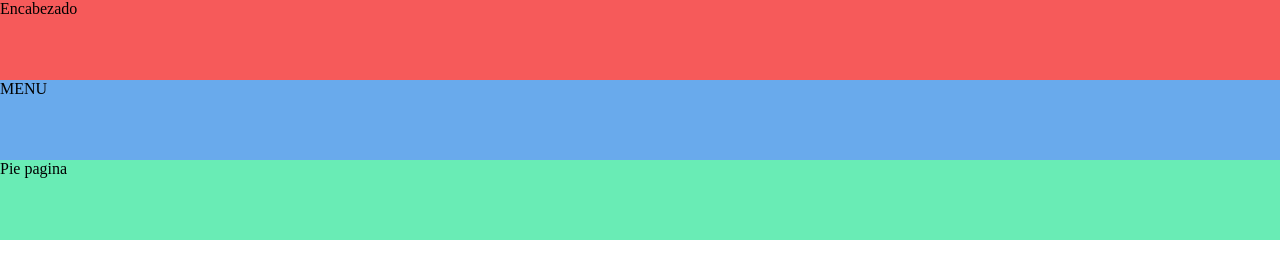
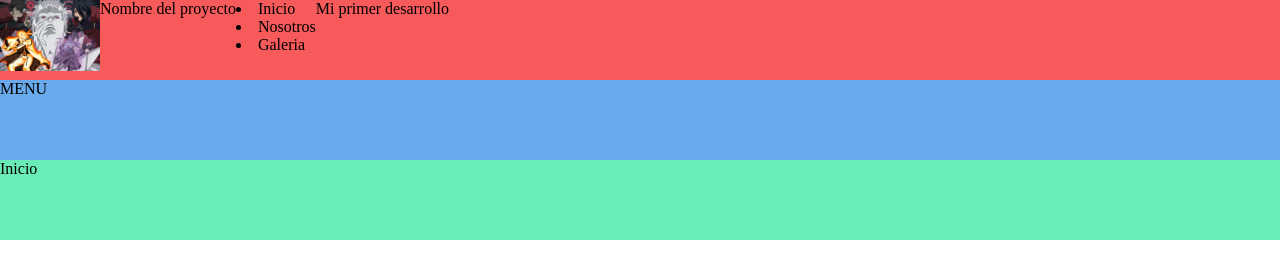
Before and after one commit to EricJess2001/web2452439, a plain HTML site: page index.html in a window 1280 px wide. Drawn offline with Linux system fonts and the light colour scheme.

Commit message:
Encabezado

```diff
--- a/index.html
+++ b/index.html
@@ -11,13 +11,24 @@
 <body>
 
 <header>
-Encabezado
+    <section>
+        <img src="img\chimbita.jpg" alt="logo" width="100px"/>
+    </section>
+    <section>
+        <p>Nombre del proyecto</p>
+    </section>
+    <nav>
+<li>Inicio</li>
+<li>Nosotros</li>
+<li>Galeria</li>
+    </nav>
+    Mi primer desarrollo
 </header>
 <main>
     MENU
 </main>
 <footer>
-    Pie pagina
+    Inicio
 </footer>
 
 </body>
```
